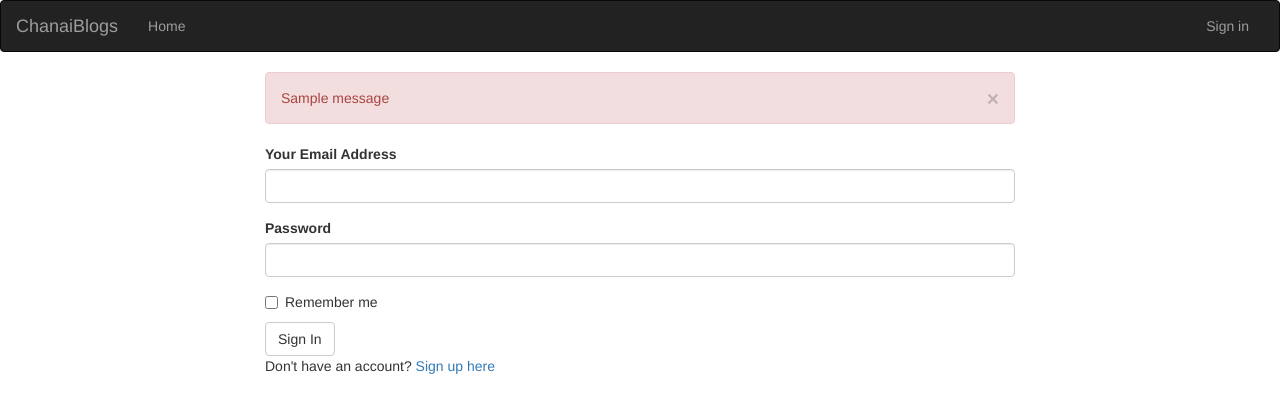
After one commit to chanaiagwata/Lospepe-Blog, a Flask app: page /authenticate/login in a window 1280 px wide. The commit adds this page. Shown: the top 413 px of the page. Run offline with Flask 2, Linux system fonts and the light colour scheme; tables that the repository leaves empty hold one stand-in row (values such as "Sample post"); one stand-in notice (Sample message) is shown; some libraries are stand-ins or nearby versions.

Commit message:
feat:will add navbar with login function

```diff
--- a/app/auth/views.py
+++ b/app/auth/views.py
@@ -1,8 +1,10 @@
-from crypt import methods
-from flask import render_template,redirect,url_for
+from flask import render_template,redirect,url_for,request,flash
+from flask_login import login_user,logout_user,login_required
+
+from app.main.views import index
 from . import auth
 from ..models import User
-from .forms import RegistrationForm
+from .forms import LoginForm, RegistrationForm
 from .. import db
 
 @auth.route('/register',methods = ["GET","POST"])
@@ -18,8 +20,21 @@ def register():
 
 
 
+@auth.route('/login', methods = ["GET", "POST"])
+def login():
+    login_form = LoginForm()
+    if login_form.validate_on_submit():
+        user = User.query.filter_by(email = login_form.email.data).first()
+        if user is not None and user.verify_password(login_form.password.data):
+            login_user(user,login_form.remember.data)
+            return redirect(request.args.get('next') or url_for('main.index'))
+        flash('Invalid username or password')
 
+    title = "blogpost login"
+    return render_template('auth/login.html', login_form = login_form, title = title)
 
-@auth.route('/login')
-def login():
-    return render_template('auth/login.html')
+@auth.route('/logout')
+@login_required
+def logout():
+    logout_user()
+    return redirect(url_for('main.index'))
--- a/app/models.py
+++ b/app/models.py
@@ -19,7 +19,7 @@ class User(UserMixin, db.Model):
     email = db.Column(db.String(255),unique=True, index=True)
     pass_secure = db.Column(db.String(255))
     password_hash = db.Column(db.String(255))
-    comment = db.relationship("Comments", backref = "user", lazy = "dynamic")
+    comment = db.relationship("Comment", backref = "user", lazy = "dynamic")
     blogs = db.relationship("Blogs", backref = "user", lazy = "dynamic" )
 
     @property
--- /dev/null
+++ b/app/templates/auth/login.html
@@ -0,0 +1,24 @@
+{% extends 'base.html'%}
+{% import 'bootstrap/wtf.html' as wtf%}
+
+{% block content %}
+<div class="container">
+    <div class="row">
+        <div class= "col-md-2"> </div>
+        <div class="col-md-8">
+        <!--Flash message-->
+        {% for message in get_flashed_messages() %}
+            <div class="alert alert-danger">
+            <button type="button" class="close" data-dismiss="alert">&times;</button>
+            {{ message}}
+            </div>
+        {% endfor %}
+        <!--Login form-->
+        {{wtf.quick_form(login_form)}}
+        <p>Don't have an account? <a href = "{{url_for('auth.register')}}">Sign up here</a></p>
+        </div>
+        <div clas="col-md-2"> </div>
+    </div>
+</div>
+
+{% endblock%}
--- /dev/null
+++ b/app/templates/base.html
@@ -0,0 +1,6 @@
+{% extends 'bootstrap/base.html'%}
+
+<!-- Navbar block  -->
+{% block navbar %}
+    {% include 'navbar.html' %}
+{% endblock %}
--- a/app/templates/index.html
+++ b/app/templates/index.html
@@ -1 +1,4 @@
+{% extends 'base.html'%}
+
+
 <h1>{{title}}</h1>
--- /dev/null
+++ b/app/templates/navbar.html
@@ -0,0 +1,26 @@
+<div class="navbar navbar-inverse" role="navigation">
+    <div class="container-fluid">
+        <div class="navbar-header">
+            <button type="button" class="navbar-toggle" data-toggle="collapse" data-target=".navbar-collapse">
+              <span class="sr-only">Toggle navigation</span>
+            </button>
+            <a class="navbar-brand" href="/"> ChanaiBlogs</a>
+        </div>
+        <div class="navbar-collapse collapse">
+            <ul class="nav navbar-nav">
+                <li><a href="/">Home</a></li>
+            </ul>
+            <div>
+                <ul class="nav navbar-nav navbar-right">
+                    {% if current_user.is_authenticated %}
+                    <li style="color:white;padding:15px;">{{current_user.username}}</li>
+                    <li><a href="{{url_for('auth.logout')}}">Sign out</a></li>
+                    {% else %}
+                    <li><a href="{{url_for('auth.login')}}">Sign in</a></li>
+                    {%endif%}
+                  </ul>
+            </div>
+        </div>
+
+    </div>
+</div>
--- a/config.py
+++ b/config.py
@@ -4,9 +4,9 @@ class Config:
     '''
     General configuration parent class
     '''
+    SECRET_KEY = os.environ.get('SECRET_KEY')
     QUOTE_API_BASE_URL = 'http://quotes.stormconsultancy.co.uk/random.json'
     QUOTE_API_KEY = os.environ.get('QUOTE_API_KEY')
-    SECRET_KEY = os.environ.get('SECRET_KEY')
     SQLALCHEMY_DATABASE_URI = 'postgresql+psycopg2://moringa:268231@localhost/blogposts'
 
 class ProdConfig(Config):
```
Also changed, not shown: app/templates/auth/register.html (+8 -0 lines).
